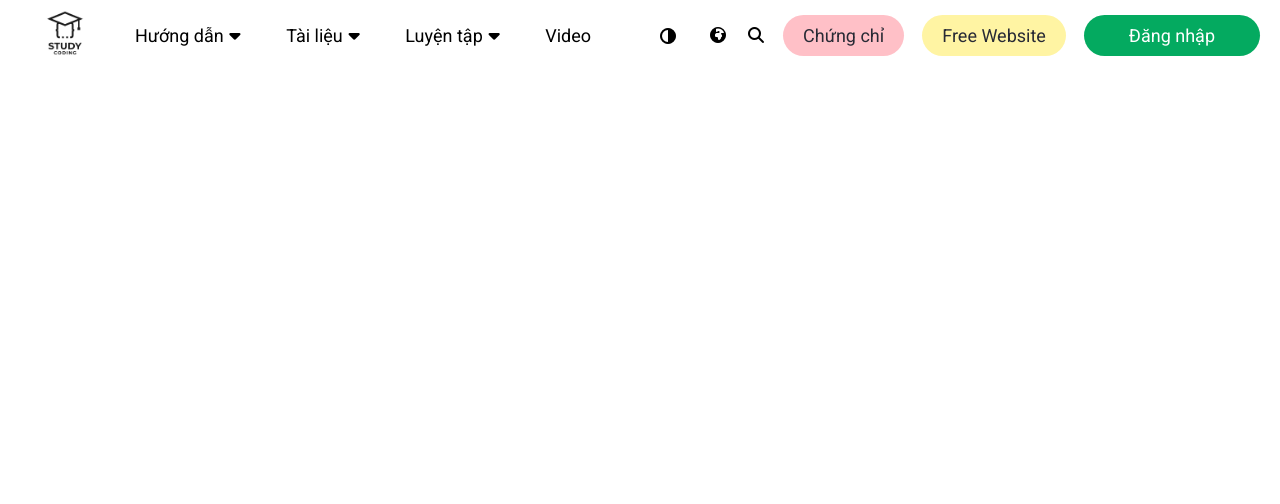
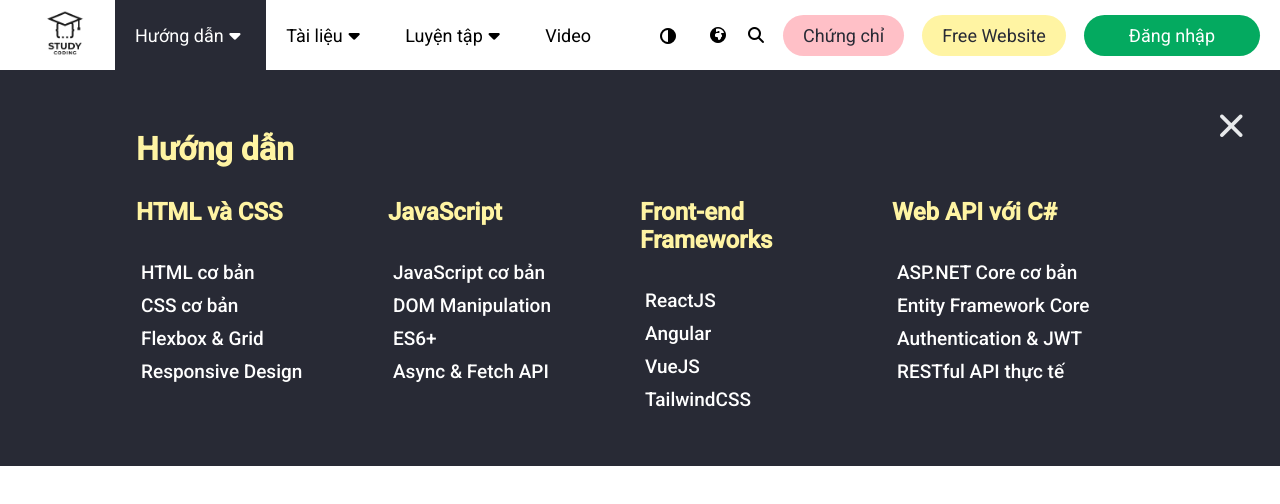
Before and after one commit to ThangTech/CoursesFree, a plain HTML site: page index.html in a window 1280 px wide. Both pictures are taken after a click on the link "Hướng dẫn". Drawn offline with Linux system fonts and the light colour scheme.

Commit message:
nested navigation

```diff
--- a/index.html
+++ b/index.html
@@ -1,20 +1,30 @@
 <!DOCTYPE html>
 <html lang="en">
   <head>
-       <meta charset="UTF-8">
-       <meta name="viewport" content="width=device-width, initial-scale=1.0">
+    <meta charset="UTF-8" />
+    <meta name="viewport" content="width=device-width, initial-scale=1.0" />
     <title>My's Course</title>
-       <link rel="stylesheet" href="./public/CSS/style.css">
-       <link rel="stylesheet" href="https://cdnjs.cloudflare.com/ajax/libs/font-awesome/7.0.1/css/all.min.css">
-       <link rel="shortcut icon" href="./public/Storage/Images/icons8-books-emoji-48.png" type="image/x-icon">
-       <link href="https://fonts.googleapis.com/css2?family=Montserrat:wght@400;700&family=Roboto:wght@400;500&display=swap" rel="stylesheet">
+    <link rel="stylesheet" href="./public/CSS/style.css" />
+    <link
+      rel="stylesheet"
+      href="https://cdnjs.cloudflare.com/ajax/libs/font-awesome/7.0.1/css/all.min.css"
+    />
+    <link
+      rel="shortcut icon"
+      href="./public/Storage/Images/icons8-books-emoji-48.png"
+      type="image/x-icon"
+    />
+    <link
+      href="https://fonts.googleapis.com/css2?family=Montserrat:wght@400;700&family=Roboto:wght@400;500&display=swap"
+      rel="stylesheet"
+    />
   </head>
   <body>
     <header>
       <div class="header-left">
         <a href="#">
           <div class="logo">
-                            <img src="./public/Storage/Images/logostudy2.jpg" alt="">
+            <img src="./public/Storage/Images/logostudy2.jpg" alt="" />
           </div>
         </a>
         <a href="#Tutorial" class="menu-btn" id="tutorial-btn">
@@ -29,9 +39,7 @@
           Luyện tập
           <i class="fa-solid fa-caret-down" class="menu-btn"></i>
         </a>
-              <a href="#video" class="menu-btn" id="video-btn">
-                     Video
-              </a>
+        <a href="#video" class="menu-btn" id="video-btn"> Video </a>
         <!-- mobile-view -->
         <div class="menu-btn" id="menu-btn-Mobile">
           Danh mục
@@ -48,10 +56,18 @@
         <div class="toggleSearch">
           <i class="fa-solid fa-magnifying-glass"></i>
         </div>
-                     <a href="#For Teacher" class="btn btn-link bg-black" id="forteacher-btn">
+        <a
+          href="#For Teacher"
+          class="btn btn-link bg-black"
+          id="forteacher-btn"
+        >
           Giảng dạy
         </a>
-                     <a href="#Certificate" class="btn btn-link bg-pink" id="cectificate-btn">
+        <a
+          href="#Certificate"
+          class="btn btn-link bg-pink"
+          id="cectificate-btn"
+        >
           Chứng chỉ
         </a>
         <a href="#Free Website" class="btn btn-link bg-yellow" id="free-btn">
@@ -79,19 +95,50 @@
           Luyện tập
           <i class="fa-solid fa-caret-down"></i>
         </a>
-                     <a href="#video" class="menu-btn-mobile_menu">
-                            Video
-                     </a>
-                     <a href="#For Teacher" class="menu-btn-mobile_menu">
-                            Giảng dạy
-                     </a>
-                     <a href="#Certificate" class="menu-btn-mobile_menu">
-                            Chứng chỉ
-                     </a>
-                     <a href="#Free Website"class="menu-btn-mobile_menu">
-                            Free Website
-                     </a>
+        <a href="#video" class="menu-btn-mobile_menu"> Video </a>
+        <a href="#For Teacher" class="menu-btn-mobile_menu"> Giảng dạy </a>
+        <a href="#Certificate" class="menu-btn-mobile_menu"> Chứng chỉ </a>
+        <a href="#Free Website" class="menu-btn-mobile_menu"> Free Website </a>
       </ul>
+    </div>
+    <!-- nested navigation -->
+    <div class="nested-navigation-container nested-navigation-hidden" id="nested-navigation-container-id">
+      <div class="nested-navigation-container-close">
+        <button><i class="fa-solid fa-xmark"></i></button>
+      </div>
+      <div class="nested-navigation-container-content">
+        <h1>Hướng dẫn</h1>
+        <div class="nested-navigation-container-data">
+          <div class="nested-navigation-item">
+            <h2>HTML và CSS</h2>
+            <a href="#">HTML cơ bản</a>
+            <a href="#">CSS cơ bản</a>
+            <a href="#">Flexbox & Grid</a>
+            <a href="#">Responsive Design</a>
+          </div>
+          <div class="nested-navigation-item">
+            <h2>JavaScript</h2>
+            <a href="#">JavaScript cơ bản</a>
+            <a href="#">DOM Manipulation</a>
+            <a href="#">ES6+</a>
+            <a href="#">Async & Fetch API</a>
+          </div>
+          <div class="nested-navigation-item">
+            <h2>Front-end Frameworks</h2>
+            <a href="#">ReactJS</a>
+            <a href="#">Angular</a>
+            <a href="#">VueJS</a>
+            <a href="#">TailwindCSS</a>
+          </div>
+          <div class="nested-navigation-item">
+            <h2>Web API với C#</h2>
+            <a href="#">ASP.NET Core cơ bản</a>
+            <a href="#">Entity Framework Core</a>
+            <a href="#">Authentication & JWT</a>
+            <a href="#">RESTful API thực tế</a>
+          </div>
+        </div>
+      </div>
     </div>
     <script src="./public/JS/script.js"></script>
   </body>
--- a/public/CSS/style.css
+++ b/public/CSS/style.css
@@ -45,6 +45,9 @@
        background-color: var(--bs-green);
        color: var(--bs-white);
 }
+.text-white{
+       color: var(--bs-white);
+}
 /* logo */
 .logo{
        width: 90px;
@@ -60,7 +63,7 @@
        height: 100%;
 
 }
-.header-left .menu-btn{
+.menu-btn{
        height: 100%;
        display: flex;
        align-items: center;
@@ -70,6 +73,7 @@
        font-weight: 300;
        color: black;
        text-decoration: none;
+       cursor: pointer;
 }
 .header-left .menu-btn:hover{
        background-color: var(--bs-green);
@@ -221,8 +225,79 @@
        background-color: transparent;
        cursor: pointer;
 }
+.mobile-menu-nav-hidden{
+       display: flex;
+       flex-direction: column;
+}
 @media all and (min-width:850px) {
-       .mobile-menu-container{
+       /* .mobile-menu-container{
+              display: none;
+       } */
+       .mobile-menu-nav-hidden{
               display: none;
        }
 }
+/* nested-navigation-container */
+.nested-navigation-container{
+       background-color: var(--bs-black);
+       padding: 10px;
+       color: white;
+       position: relative;
+       padding-bottom: 50px;
+}
+.nested-navigation-container-close{
+       position: absolute;
+       right: 0;
+}
+.nested-navigation-container-close button{
+       background-color: var(--bs-black);
+       color: var(--bs-neoWhite);
+       border: none;
+       font-size: 30px;
+       padding: 30px;
+}
+.nested-navigation-container-close button:hover{
+       background-color: var(--bs-neoWhite);
+       color: var(--bs-black);
+       cursor: pointer;
+}
+.nested-navigation-container-content{
+       width: 80%;
+       margin: auto;
+       padding-top: 50px;
+}
+.nested-navigation-container-content h1{
+      margin: 0;
+      color: var(--bs-yellow);
+}
+.nested-navigation-container-data{
+       display: grid;
+       grid-template-columns: repeat(4, minmax(100px,1fr));
+}
+.nested-navigation-item{
+       padding-right: 20px;
+}
+.nested-navigation-item h2{
+       color: var(--bs-yellow);
+       margin-top: 30px;
+       padding-bottom: 30px;
+}
+.nested-navigation-item a{
+       display: block;
+       color: white;
+       font-size: 19px;
+       text-decoration: none;
+       font-weight: 550;
+       padding: 5px 5px;
+}
+.nested-navigation-item a:hover{
+       background-color: var(--bs-neoWhite);
+       color: var(--bs-black);
+}
+.nested-navigation-hidden{
+       display: none;
+}
+/* utility-class */
+.text-white{
+       color: var(--bs-white);
+}
--- a/public/JS/script.js
+++ b/public/JS/script.js
@@ -5,14 +5,26 @@
 const mobileNavClose = document.getElementById("mobile-nav-close");
 menuBtnMobile.addEventListener("click", () => {
   if (isOpen) {
-    mobileMenuNav.style.display = "none";
+//     mobileMenuNav.style.display = "none";
+    mobileMenuNav.classList.remove("mobile-menu-nav-hidden");
     isOpen = false;
   } else {
-    mobileMenuNav.style.display = "block";
+//     mobileMenuNav.style.display = "block";
+    mobileMenuNav.classList.add("mobile-menu-nav-hidden");
     isOpen = true;
   }
 });
 mobileNavClose.addEventListener("click", () => {
-       mobileMenuNav.style.display = "none";
+       // mobileMenuNav.style.display = "none";
+       mobileMenuNav.classList.remove("mobile-menu-nav-hidden");
        isOpen = false;
 });
+// Tutorial-btn
+const nestedNavId = document.getElementById("nested-navigation-container-id");
+const tuTorialBtn = document.getElementById("tutorial-btn");
+
+tuTorialBtn.addEventListener("click",() =>{
+       tuTorialBtn.classList.toggle("bg-black");
+       tuTorialBtn.classList.toggle("text-white");
+       nestedNavId.classList.toggle("nested-navigation-hidden");
+})
```
Lines whose indentation alone changed are shown as unchanged.
